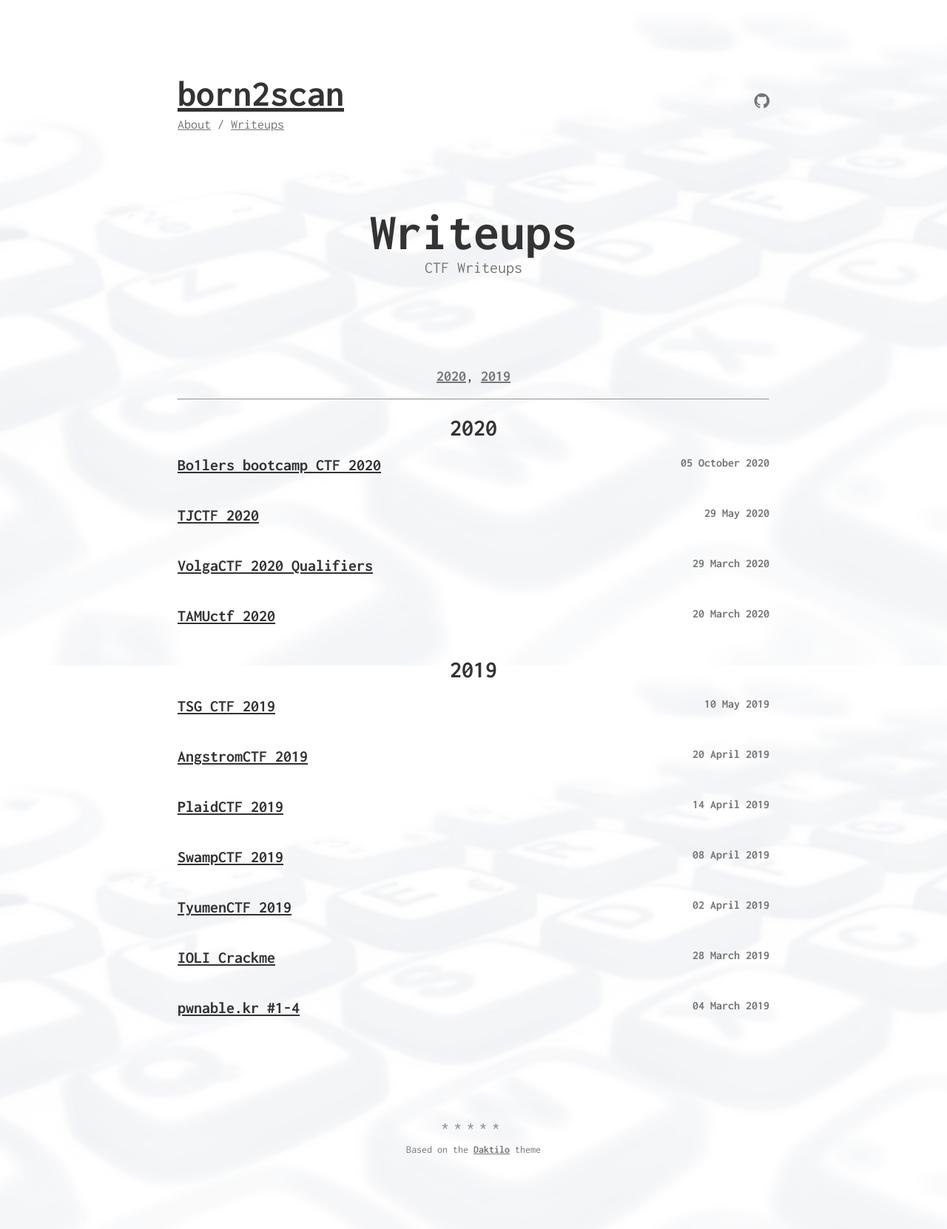
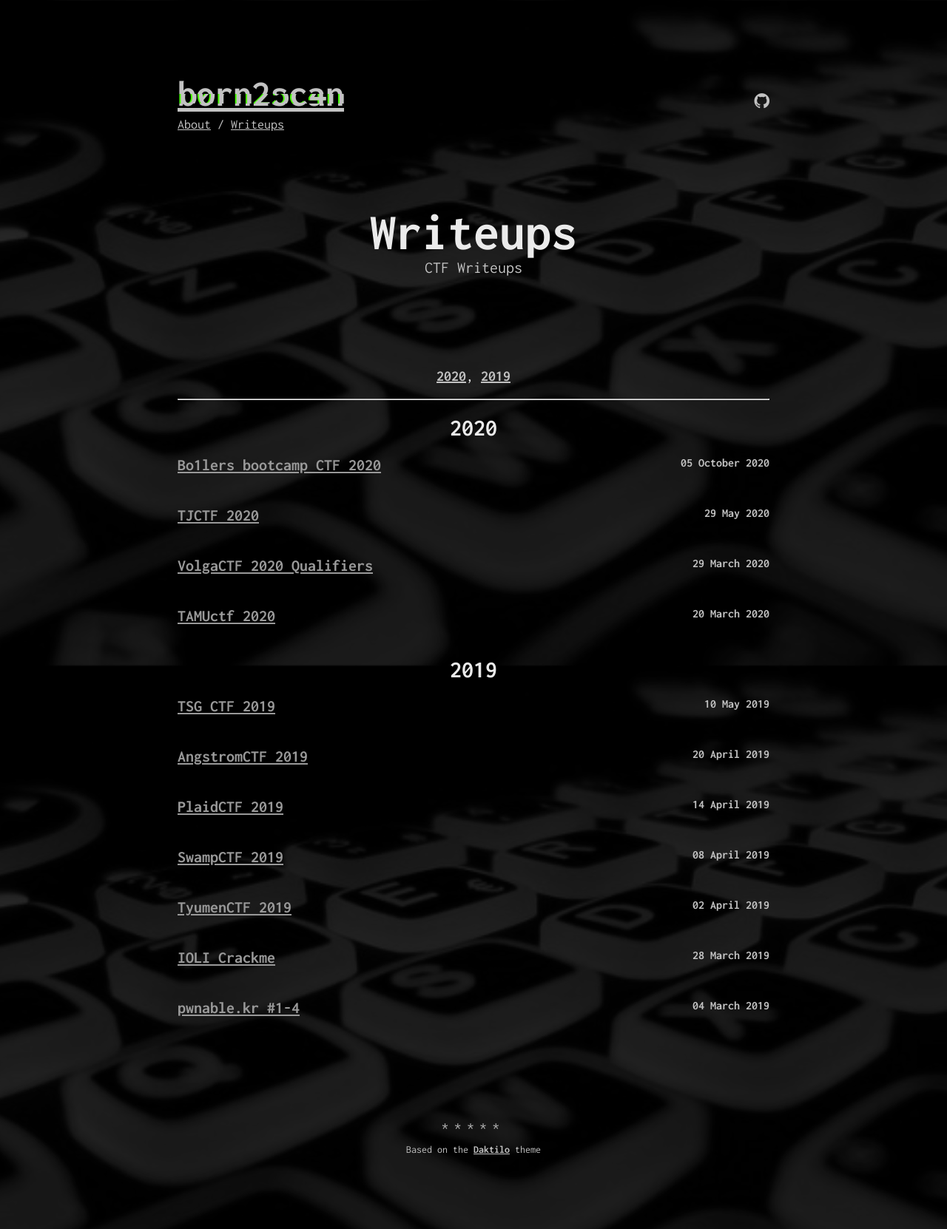
Before and after one commit to born2scan/born2scan.github.io, a Jekyll site: the page built from index.html, in a window 1280 px wide. Shown: the whole page at 74% size. Built offline with Jekyll 4.4.1, drawn with Linux system fonts in a browser that asks for light colours.

Commit message:
Tema scuro ed effetti

```diff
--- a/404.html
+++ b/404.html
@@ -6,9 +6,9 @@ sitemap:
 ---
 
 <h2 class="go-home">
-    I suggest you <a href="/">going home</a>, it's 404 and it's getting dark!
+    I suggest you to <a href="/">go home</a>, it's 404 and it's getting dark!
 </h2>
 
 
 <!-- Adding the glitch effect -->
-<script> document.getElementsByTagName('body')[0].classList.add('glitch'); </script>
+<script> document.getElementsByTagName('body')[0].classList.add('wide-glitch'); </script>
--- a/_includes/header.html
+++ b/_includes/header.html
@@ -1,6 +1,40 @@
 <header class="header">
     <div class="navigation">
-        <a href="/" class="logo">{{ site.title }}</a>
+        <a href="/" id="logo-text" class="logo narrow-glitch" onmouseenter="logoMouseOver(true)" onmouseleave="logoMouseOver(false)" data-text="b0rn25c4n">{{ site.title }}</a>
+        <script>
+        setTimeout(function() {  // Intermittently animate logo after 6s
+            animateLogo(false);
+            setInterval(function() {
+                animateLogo(true);
+                animateLogo(false, 1500);
+            }, 6000);
+        }, 6000);
+
+        function animateLogo(yn, delay) {
+            if (delay) {
+                setTimeout(function() { animateLogo(yn) }, delay);
+                return;
+            }
+            const logoElement = document.getElementById('logo-text');
+            if (yn) {
+                logoElement.classList.add('narrow-glitch');
+            } else {
+                if (logoElement.dataset.mouseover == undefined) {
+                    logoElement.classList.remove('narrow-glitch');
+                }
+            }
+        }
+
+        function logoMouseOver(yn) {
+            const logoElement = document.getElementById('logo-text');
+            if (yn) {
+                logoElement.dataset.mouseover = "";
+            } else {
+                delete logoElement.dataset.mouseover;
+            }
+            animateLogo(yn, yn ? null : 500);
+        }
+        </script>
 
         <ul class="menu">
             <li class="menu__entry"><a href="{{ '/about' | prepend: site.baseurl }}">About</a></li>
--- a/_sass/_404.scss
+++ b/_sass/_404.scss
@@ -1,11 +1,11 @@
 /* Source: http://codepen.io/bulby97/pen/fcvay */
 
-.glitch {
+.wide-glitch {
   position: relative;
-  animation: glitch 2s steps(100) infinite;
+  animation: wide-glitch 2s steps(100) infinite;
 }
 
-@keyframes glitch {
+@keyframes wide-glitch {
   0% {
     text-shadow: 1px 0 0 red, -1px 0 0 blue;
   }
--- /dev/null
+++ b/_sass/_animations.scss
@@ -0,0 +1,259 @@
+/* Source: https://codepen.io/anatravas/pen/mOyNWR */
+
+.narrow-glitch {
+    $offset1: 2px;
+    $offset2: -2px;
+    $highlight1: #49FC00;
+    $highlight2: adjust-hue($highlight1, 180);
+
+    color: white;
+    font-size: 150px;
+    text-transform: upercase;
+    position: relative;
+    display: inline-block;
+
+    &::before,
+    &::after  {
+        content: attr(data-text);
+        position: absolute;
+        top: 0;
+        left: 0;
+        width: 100%;
+        height: 100%;
+        background: black;
+    }
+
+    &::before {
+        left: $offset1;
+        text-shadow: -2px 0 $highlight1;
+        clip: rect(24px, 550px, 90px, 0);
+        animation: narrow-glitch-anim-2 3s infinite linear alternate-reverse;
+    }
+
+    &::after {
+        left: $offset2;
+        text-shadow: -2px 0 $highlight2;
+        clip: rect(85px, 550px, 140px, 0);
+        animation: narrow-glitch-anim 2.5s infinite linear alternate-reverse;
+    }
+}
+
+@keyframes narrow-glitch-anim {
+	0% {
+		clip: rect(28px, 9999px, 54px, 0);
+	}
+
+	4.16666667% {
+		clip: rect(50px, 9999px, 77px, 0);
+	}
+
+	8.33333333% {
+		clip: rect(6px, 9999px, 56px, 0);
+	}
+
+	12.5% {
+		clip: rect(119px, 9999px, 67px, 0);
+	}
+
+	16.66666667% {
+		clip: rect(83px, 9999px, 141px, 0);
+	}
+
+	20.83333333% {
+		clip: rect(137px, 9999px, 72px, 0);
+	}
+
+	25% {
+		clip: rect(73px, 9999px, 62px, 0);
+	}
+
+	29.16666667% {
+		clip: rect(6px, 9999px, 8px, 0);
+	}
+
+	33.33333333% {
+		clip: rect(95px, 9999px, 27px, 0);
+	}
+
+	37.5% {
+		clip: rect(121px, 9999px, 87px, 0);
+	}
+
+	41.66666667% {
+		clip: rect(103px, 9999px, 4px, 0);
+	}
+
+	45.83333333% {
+		clip: rect(136px, 9999px, 85px, 0);
+	}
+
+	50% {
+		clip: rect(17px, 9999px, 125px, 0);
+	}
+
+	54.16666667% {
+		clip: rect(21px, 9999px, 13px, 0);
+	}
+
+	58.33333333% {
+		clip: rect(52px, 9999px, 13px, 0);
+	}
+
+	62.5% {
+		clip: rect(104px, 9999px, 92px, 0);
+	}
+
+	66.66666667% {
+		clip: rect(42px, 9999px, 72px, 0);
+	}
+
+	70.83333333% {
+		clip: rect(146px, 9999px, 54px, 0);
+	}
+
+	75% {
+		clip: rect(78px, 9999px, 41px, 0);
+	}
+
+	79.16666667% {
+		clip: rect(106px, 9999px, 18px, 0);
+	}
+
+	83.33333333% {
+		clip: rect(135px, 9999px, 2px, 0);
+	}
+
+	87.5% {
+		clip: rect(105px, 9999px, 139px, 0);
+	}
+
+	91.66666667% {
+		clip: rect(60px, 9999px, 140px, 0);
+	}
+
+	95.83333333% {
+		clip: rect(75px, 9999px, 115px, 0);
+	}
+
+	100% {
+		clip: rect(86px, 9999px, 106px, 0);
+	}
+}
+
+@keyframes narrow-glitch-anim-2 {
+	6.66666667% {
+		clip: rect(9px, 9999px, 31px, 0);
+	}
+
+	10% {
+		clip: rect(1px, 9999px, 62px, 0);
+	}
+
+	13.33333333% {
+		clip: rect(11px, 9999px, 139px, 0);
+	}
+
+	16.66666667% {
+		clip: rect(21px, 9999px, 99px, 0);
+	}
+
+	20% {
+		clip: rect(2px, 9999px, 33px, 0);
+	}
+
+	23.33333333% {
+		clip: rect(3px, 9999px, 99px, 0);
+	}
+
+	26.66666667% {
+		clip: rect(118px, 9999px, 78px, 0);
+	}
+
+	30% {
+		clip: rect(39px, 9999px, 56px, 0);
+	}
+
+	33.33333333% {
+		clip: rect(108px, 9999px, 84px, 0);
+	}
+
+	36.66666667% {
+		clip: rect(103px, 9999px, 59px, 0);
+	}
+
+	40% {
+		clip: rect(8px, 9999px, 94px, 0);
+	}
+
+	43.33333333% {
+		clip: rect(132px, 9999px, 25px, 0);
+	}
+
+	46.66666667% {
+		clip: rect(83px, 9999px, 44px, 0);
+	}
+
+	50% {
+		clip: rect(62px, 9999px, 48px, 0);
+	}
+
+	53.33333333% {
+		clip: rect(27px, 9999px, 40px, 0);
+	}
+
+	56.66666667% {
+		clip: rect(124px, 9999px, 15px, 0);
+	}
+
+	60% {
+		clip: rect(44px, 9999px, 88px, 0);
+	}
+
+	63.33333333% {
+		clip: rect(121px, 9999px, 148px, 0);
+	}
+
+	66.66666667% {
+		clip: rect(47px, 9999px, 5px, 0);
+	}
+
+	70% {
+		clip: rect(117px, 9999px, 86px, 0);
+	}
+
+	73.33333333% {
+		clip: rect(142px, 9999px, 53px, 0);
+	}
+
+	76.66666667% {
+		clip: rect(49px, 9999px, 130px, 0);
+	}
+
+	80% {
+		clip: rect(79px, 9999px, 77px, 0);
+	}
+
+	83.33333333% {
+		clip: rect(138px, 9999px, 146px, 0);
+	}
+
+	86.66666667% {
+		clip: rect(113px, 9999px, 149px, 0);
+	}
+
+	90% {
+		clip: rect(53px, 9999px, 18px, 0);
+	}
+
+	93.33333333% {
+		clip: rect(26px, 9999px, 19px, 0);
+	}
+
+	96.66666667% {
+		clip: rect(78px, 9999px, 105px, 0);
+	}
+
+	100% {
+		clip: rect(94px, 9999px, 113px, 0);
+	}
+}
--- a/_sass/_default.scss
+++ b/_sass/_default.scss
@@ -1,17 +1,17 @@
 /* =Base */
 body {
     font-family: 'Inconsolata', ;
-    color: $iron;
+    color: $primary;
     background-image:
-        linear-gradient(rgba(0, 0, 0, 0.95), rgba(0, 0, 0, 0.95)),
+        linear-gradient(rgba(0, 0, 0, 0.85), rgba(0, 0, 0, 0.85)),
         url("/assets/img/background.jpg");
     background-size: cover;
-    backdrop-filter: sepia(1) invert(1);
+    backdrop-filter: grayscale(1);
     background-attachment: fixed;
 }
 
 a {
-    color: $cloudy;
+    color: $intermediate;
     font-weight: bold;
     text-decoration: underline;
 }
@@ -45,7 +45,7 @@ blockquote {
         position: absolute;
         bottom: -35px;
         font-size: 15px;
-        color: $iron;
+        color: $secondary;
         letter-spacing: 0px;
         left:0px;
         right: 0px;
@@ -57,7 +57,7 @@ blockquote {
     p {
         display: inline;
         font-size: 20px;
-        color: $cloudy;
+        color: $intermediate;
         font-weight: 400;
         &:before { content: "“ "; }
         &:after { content: " ”"; }
@@ -65,7 +65,7 @@ blockquote {
 }
 
 strong {
-    color: $iron;
+    color: $secondary;
 }
 
 /* =Header */
@@ -87,12 +87,12 @@ strong {
 .logo {
     font-size: 50px;
     font-weight: 700;
-    color: $iron;
+    color: $intermediate;
     display: block;
 }
 
 .menu {
-    color: $cloudy;
+    color: $intermediate;
     font-size: 18px;
     margin:0px;
     margin-top: 6px;
@@ -115,7 +115,7 @@ strong {
 .social-links {
     float:right;
     font-size: 24px;
-    color: $cloudy;
+    color: $intermediate;
     list-style-type: none;
 }
 
@@ -158,7 +158,7 @@ strong {
 .page-title__subtitle {
     font-weight: 400;
     font-size: 22px;
-    color: $cloudy;
+    color: $intermediate;
 }
 
 .post-title {
@@ -187,31 +187,31 @@ strong {
 
 .post-teaser__title {
     font-size: 22px;
-    color: $iron;
+    color: $secondary;
 }
 
 .post-teaser__title a {
-    color: $iron;
+    color: $secondary;
 }
 
 .post-teaser__date {
     font-size: 16px;
     float: right;
     vertical-align: middle;
-    color: $cloudy;
+    color: $intermediate;
 }
 
 .empty-post-list {
     font-size: 22px;
     font-weight: 700;
-    color: $iron;
+    color: $secondary;
     text-align: center;
 }
 
 /* =Explore */
 .explore {
     text-align: center;
-    color: $cloudy;
+    color: $intermediate;
     margin-top: 140px;
 }
 
@@ -238,13 +238,13 @@ strong {
 }
 
 .categories__item a {
-    color: $iron;
+    color: $secondary;
 }
 
 .categories__item:after {
     content: "/";
     margin-left: 6px;
-    color: $cloudy;
+    color: $intermediate;
 }
 
 .categories__item:last-child:after {
@@ -261,7 +261,7 @@ strong {
 }
 
 .about {
-    color: $cloudy;
+    color: $intermediate;
     margin-top: 70px;
     text-align: center;
     line-height: 24px;
--- a/css/main.scss
+++ b/css/main.scss
@@ -6,19 +6,20 @@ sitemap:
 @charset "utf-8";
 
 /* =Colors */
-$dorian: #F5F5F5;
-$iron: #333333;
-$cloudy: #757575;
+$primary: #ebebeb;
+$intermediate: #c2c2c2;
+$secondary: #999999;
 
 @import
     "mixins",
+    "animations",
     "default",
     "404"
 ;
 
 /* Custom shadow for images */
 p img {
-  box-shadow: 5px 5px 5px grey;
+  box-shadow: 2px 2px 10px grey;
 }
 
 /* Custom anchor_links style
@@ -49,3 +50,8 @@ h3:hover .header-link {
 .categories-index {
   font-size: 1.2em;
 }
+
+/* Larger spacing between post section/challenges */
+.content.content-post hr {
+  margin: 4em 0;
+}
```
